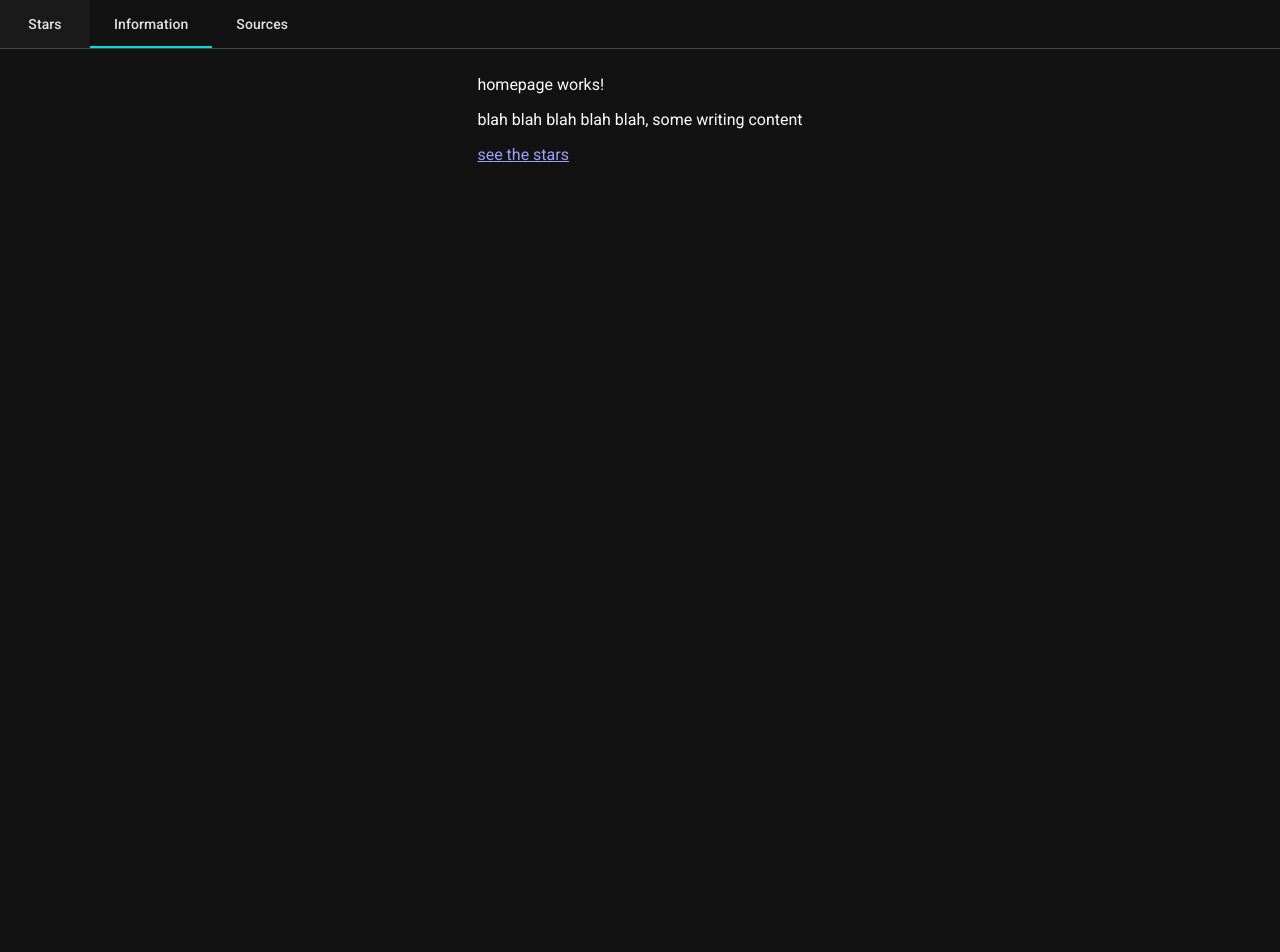
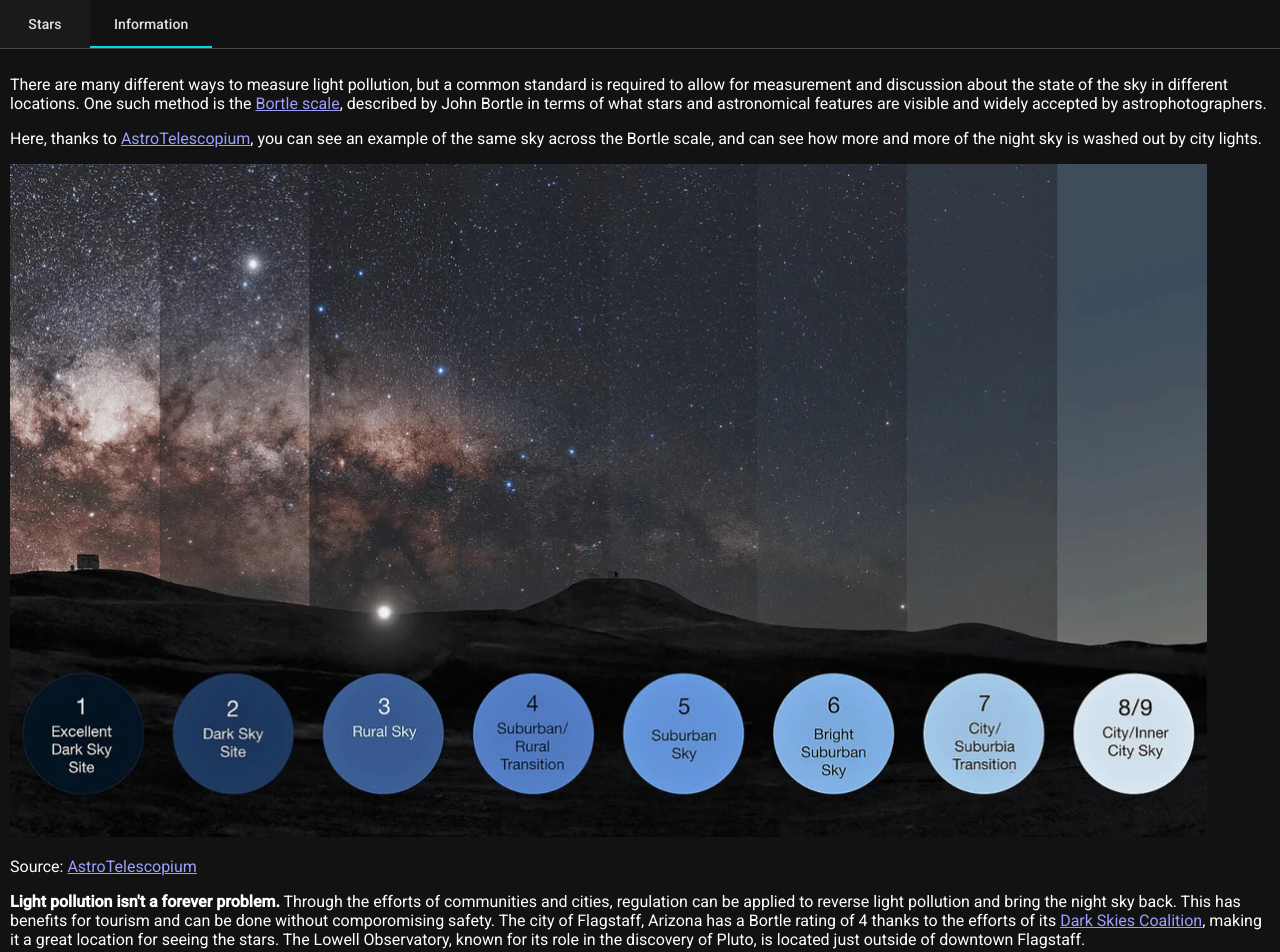
Before and after one commit to peteyus/dark-skies, an Angular app: page /info in a window 1280 px wide. Shown: the top 952 px of the page. Before the commit the page ends 800 px from the top, so only its background shows below. Built offline with nearby package versions, Linux system fonts and the light colour scheme.

Commit message:
Fill out the info page with the first draft

```diff
--- a/src/app/app.component.ts
+++ b/src/app/app.component.ts
@@ -16,7 +16,6 @@ export class AppComponent implements OnInit {
   links = [
     { title: 'Stars', fragment: 'stars' },
     { title: 'Information', fragment: 'info' },
-    { title: 'Sources', fragment: 'sources' }
   ]
 
   activeLink = this.links[0];
--- a/src/app/info/info.component.html
+++ b/src/app/info/info.component.html
@@ -1,3 +1,6 @@
-<p>homepage works!</p>
-<p>blah blah blah blah blah, some writing content</p>
-<a routerLink="/stars">see the stars</a>
+<p>There are many different ways to measure light pollution, but a common standard is required to allow for measurement and discussion about the state of the sky in different locations. One such method is the <a href="https://skyandtelescope.org/astronomy-resources/light-pollution-and-astronomy-the-bortle-dark-sky-scale/?c=y">Bortle scale</a>, described by John Bortle in terms of what stars and astronomical features are visible and widely accepted by astrophotographers.</p>
+<p>Here, thanks to <a href="https://astrotelescopium.com/blogs/news/how-to-use-the-bortle-scale-for-choosing-the-best-stargazing-locations">AstroTelescopium</a>, you can see an example of the same sky across the Bortle scale, and can see how more and more of the night sky is washed out by city lights.</p>
+<img class="info-image" src="assets/Bortle_Scale.png" alt="A visual example of the various Bortle ratings." />
+<p class="small">Source: <a href="https://astrotelescopium.com/blogs/news/how-to-use-the-bortle-scale-for-choosing-the-best-stargazing-locations">AstroTelescopium</a></p>
+<p><strong>Light pollution isn't a forever problem.</strong> Through the efforts of communities and cities, regulation can be applied to reverse light pollution and bring the night sky back. This has benefits for tourism and can be done without comporomising safety. The city of Flagstaff, Arizona has a Bortle rating of 4 thanks to the efforts of its <a href="https://flagstaffdarkskies.org/">Dark Skies Coalition</a>, making it a great location for seeing the stars. The Lowell Observatory, known for its role in the discovery of Pluto, is located just outside of downtown Flagstaff. </p>
+<p>There are many tools for helping us see the extent of light pollution today, including this <a href="https://www.lightpollutionmap.info/#zoom=5.30&lat=39.9479&lon=-110.4922&state=eyJiYXNlbWFwIjoiTGF5ZXJCaW5nUm9hZCIsIm92ZXJsYXkiOiJ3YV8yMDE1Iiwib3ZlcmxheWNvbG9yIjpmYWxzZSwib3ZlcmxheW9wYWNpdHkiOiI2MCIsImZlYXR1cmVzb3BhY2l0eSI6Ijg1In0=">light pollution map</a>. Tools like this track progress and help people find great locations for seeing the night sky, and is where I've pulled ratings from for the examples on the <a routerLink="/stars">stars</a> page.</p>
--- a/src/app/info/info.component.scss
+++ b/src/app/info/info.component.scss
@@ -0,0 +1,3 @@
+.info-image {
+    width: 95%;
+}
```
Also changed, not shown: src/assets/Bortle_Scale.png (added).
